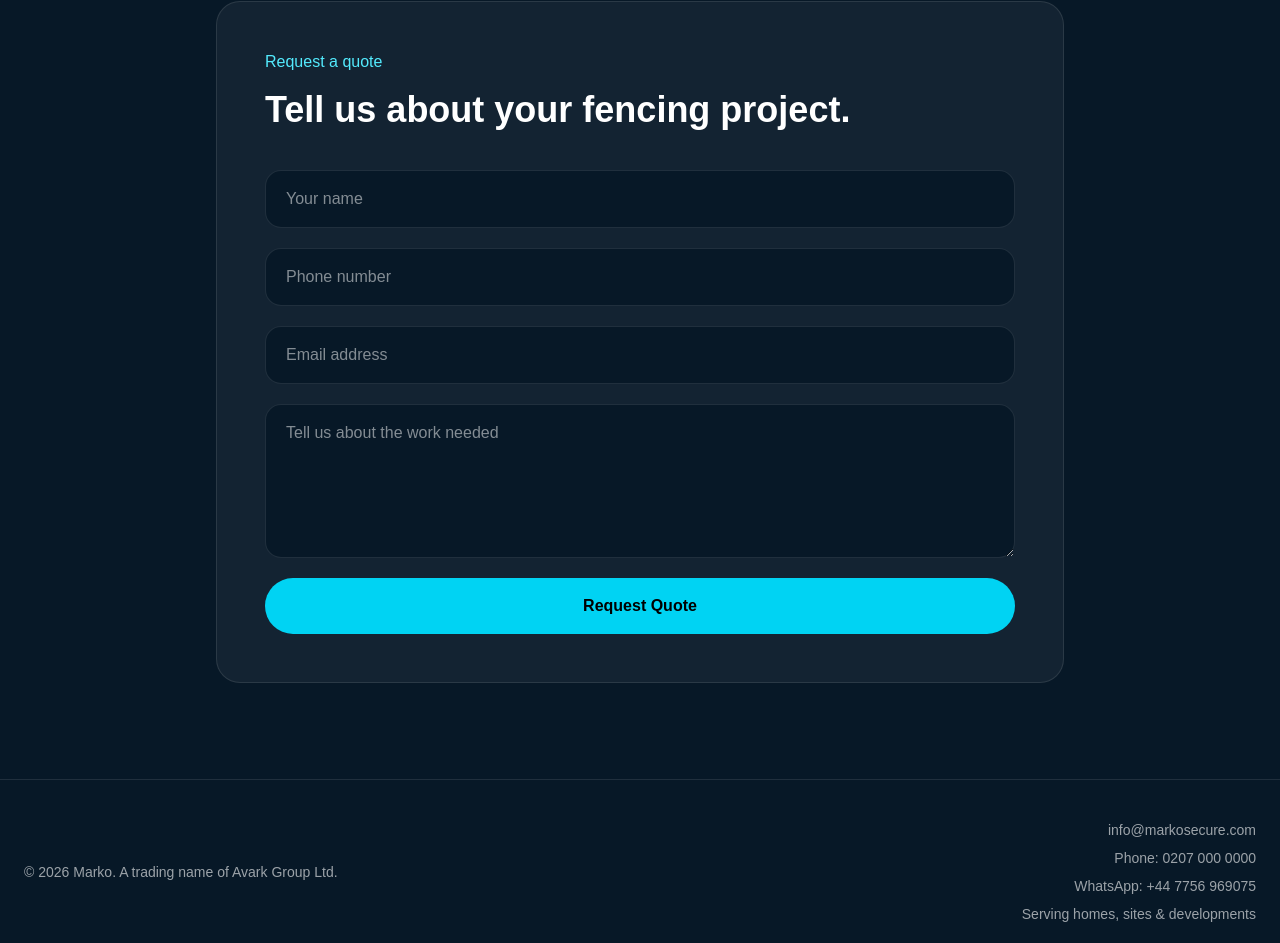
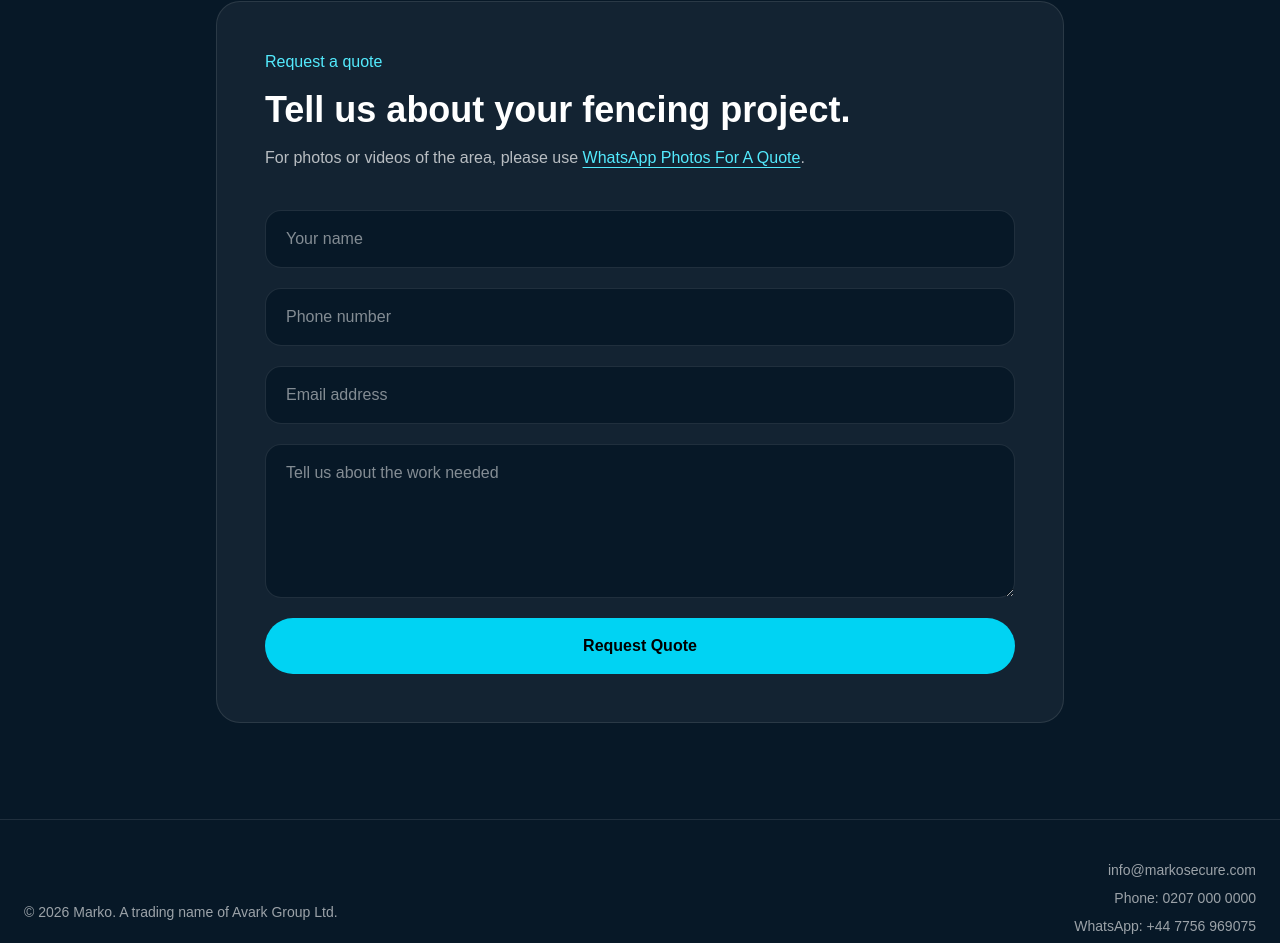
Before and after one commit to MarkDiamant/marko-secure, a Next.js app: page / in a window 1280 px wide. Shown: the part 2888-3831 px from the top of the page. Built offline with nearby package versions, Linux system fonts and the light colour scheme.

Commit message:
Add WhatsApp photo quote note to contact form

```diff
--- a/app/page.tsx
+++ b/app/page.tsx
@@ -164,6 +164,18 @@ export default function Home() {
 
           <h3 className="text-4xl font-bold">Tell us about your fencing project.</h3>
 
+<p className="mt-4 text-white/70">
+  For photos or videos of the area, please use{" "}
+  <a
+    href={whatsappLink}
+    target="_blank"
+    rel="noopener noreferrer"
+    className="text-cyan-300 underline underline-offset-4 hover:text-cyan-200"
+  >
+    WhatsApp Photos For A Quote
+  </a>.
+</p>
+
           <form onSubmit={handleSubmit} className="mt-10 grid gap-5">
             <input name="name" type="text" placeholder="Your name" required className="rounded-2xl border border-white/10 bg-[#071827] px-5 py-4 outline-none" />
             <input name="phone" type="text" placeholder="Phone number" required className="rounded-2xl border border-white/10 bg-[#071827] px-5 py-4 outline-none" />
```
